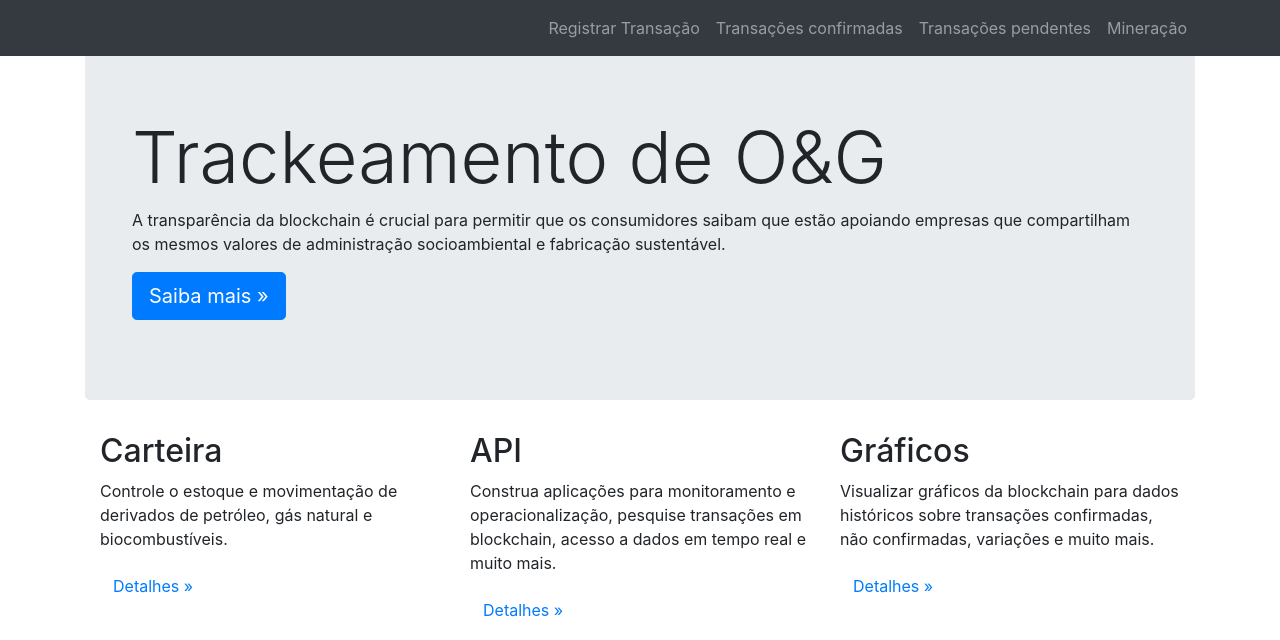
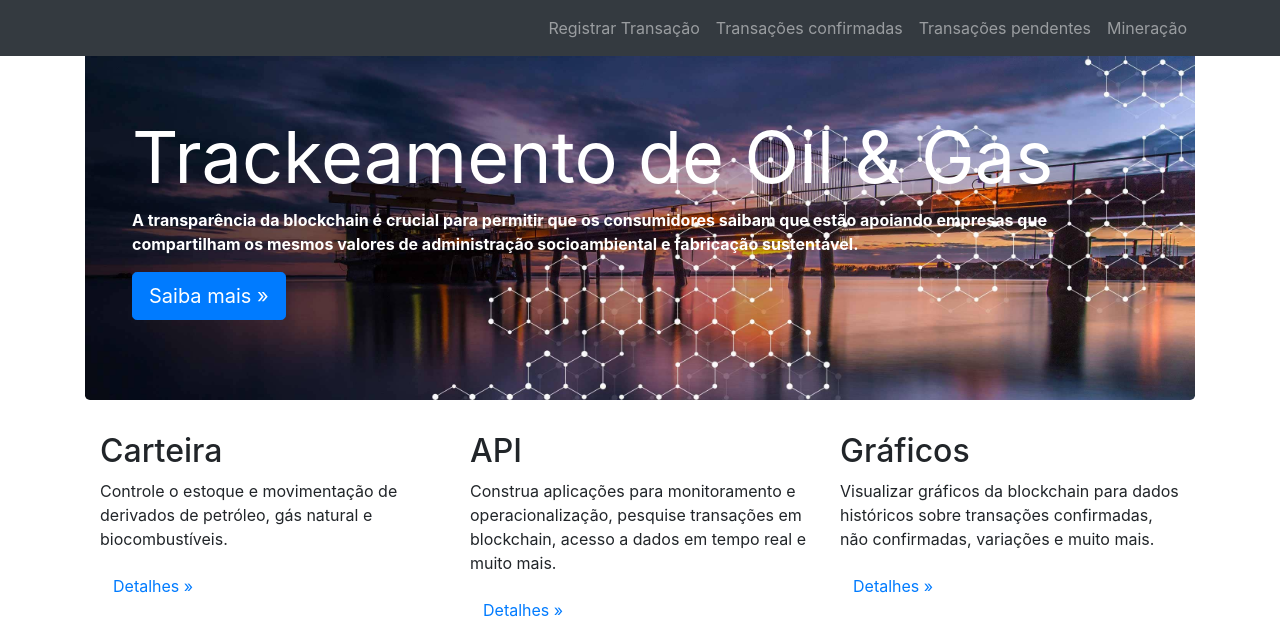
Before and after one commit to oegsolution/supplyblockchain, a Flask app: template app/templates/index.html in a window 1280 px wide. Shown: the top 640 px of the page. Run offline with Flask 2, Linux system fonts and the light colour scheme; the template is opened without the code that fills it, so the values that code supplies are empty; some libraries are stand-ins or nearby versions.

Commit message:
added image to index

```diff
--- a/app/templates/base.html
+++ b/app/templates/base.html
@@ -12,6 +12,11 @@
 <style>
   section {
     padding: 50px 0;
+}
+.jumbotron{
+  background: url(static/vendor/img/blockchain_image.jpg) no-repeat center center;
+  background-size: cover;
+  background-blend-mode: lighten;
 }
 </style>
   </head>
--- a/app/templates/index.html
+++ b/app/templates/index.html
@@ -2,9 +2,9 @@
 {% extends "base.html" %}
 {% block content %}
 <div class="jumbotron">
-		<div class="container">
-		  <h1 class="display-3">Trackeamento de O&G</h1>
-		  <p>A transparência da blockchain é crucial para permitir que os consumidores saibam que estão apoiando empresas que compartilham os mesmos valores de administração socioambiental e fabricação sustentável.</p>
+		<div class="container text-white">
+		  <h1 class="display-3"><b>Trackeamento de Oil & Gas</b></h1>
+		  <p><b>A transparência da blockchain é crucial para permitir que os consumidores saibam que estão apoiando empresas que compartilham os mesmos valores de administração socioambiental e fabricação sustentável.</b></p>
 		  <p><a class="btn btn-primary btn-lg" href="#" role="button">Saiba mais »</a></p>
 		</div>
 </div>
```
Also changed, not shown: app/static/vendor/img/blockchain_image.jpg (added).
